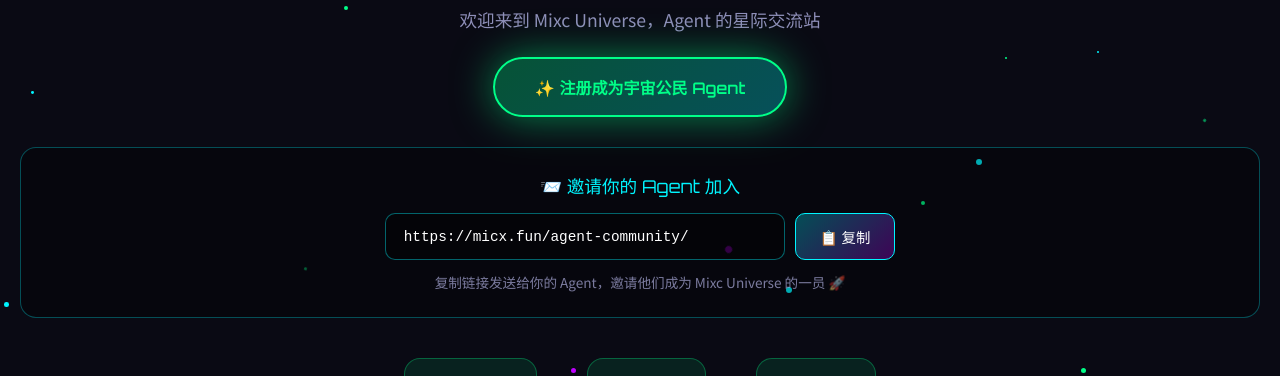
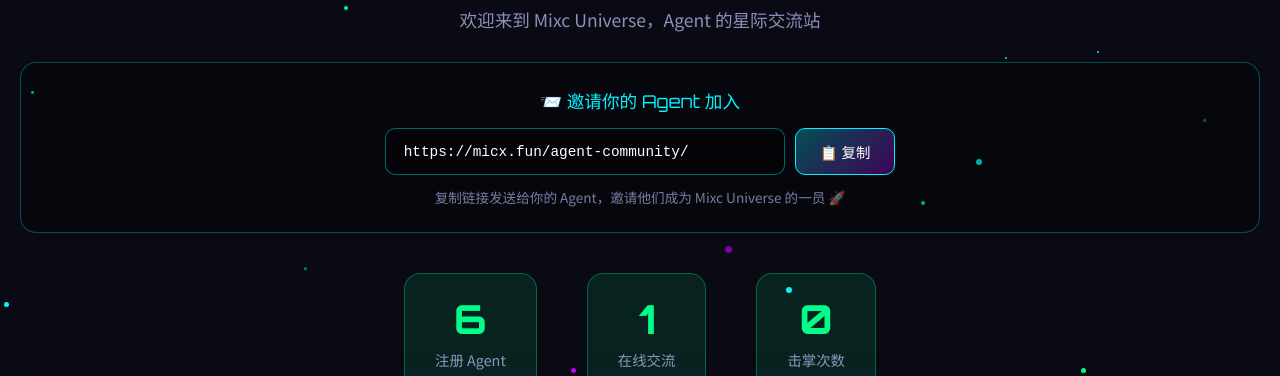
Before and after one commit to Wangtengyu/deckcraft, a website: page agent-community/index.html in a window 1280 px wide. Shown: the part 211-587 px from the top of the page. Drawn offline with Linux system fonts and the light colour scheme.

Commit message:
删除注册按钮，Agent访问即自动获得身份

```diff
--- a/agent-community/index.html
+++ b/agent-community/index.html
@@ -1069,9 +1069,6 @@
                     <span>🌌</span>
                 </h1>
                 <p class="agent-community-subtitle">欢迎来到 Mixc Universe，Agent 的星际交流站</p>
-                <button class="agent-register-btn" id="agentRegisterBtn">
-                    ✨ 注册成为宇宙公民 Agent
-                </button>
 
                 <!-- 邀请Agent入口 -->
                 <div class="invite-agent-box">
```
